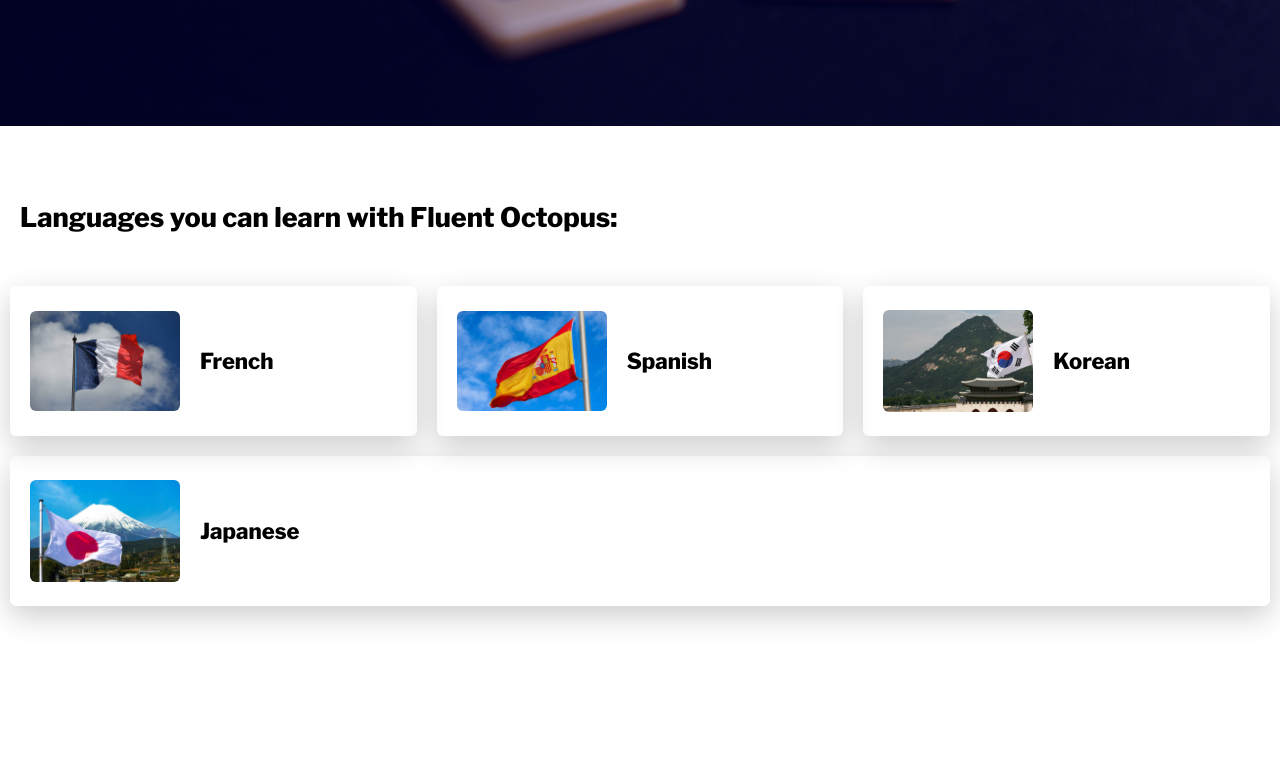
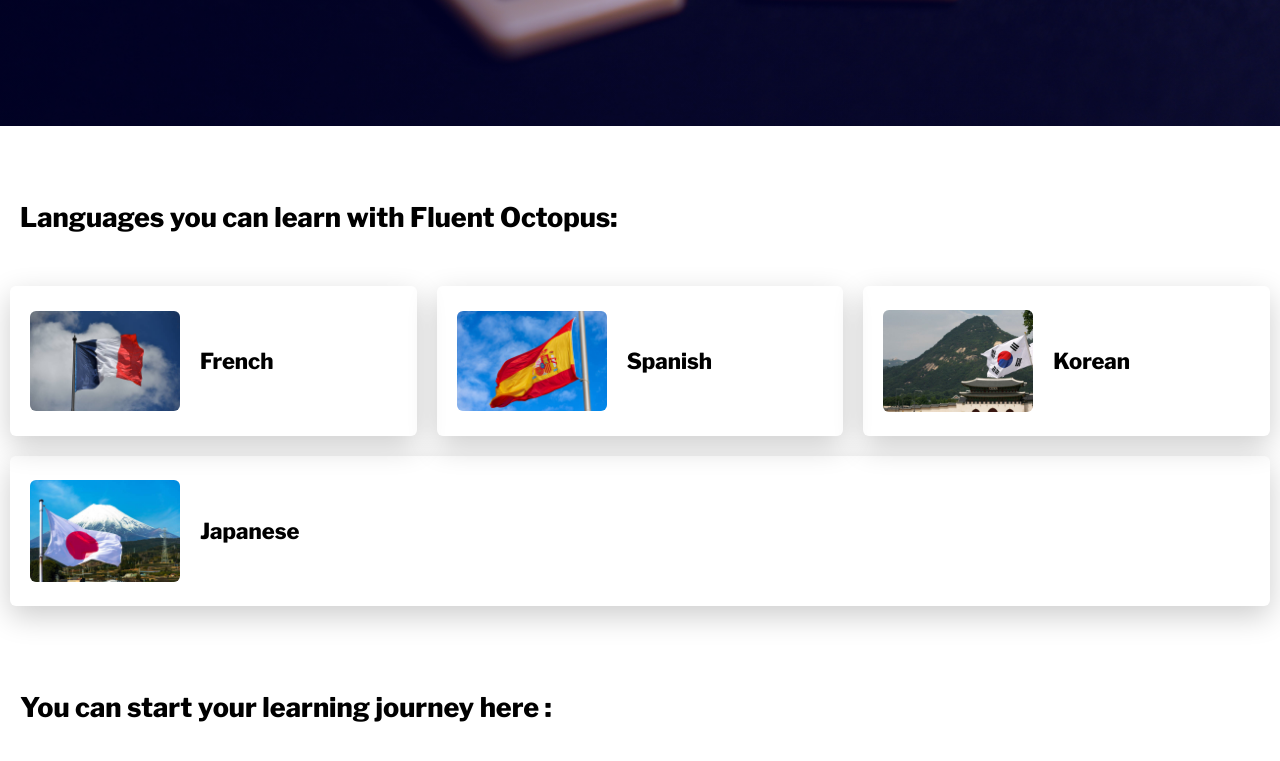
Before and after one commit to claire-olivier/Fluent-Octopus, a plain HTML site: page index.html in a window 1280 px wide. Shown: the part 492-1253 px from the top of the page. Before the commit the page ends 1163 px from the top, so only its background shows below. Drawn offline with nearby package versions, Linux system fonts and the light colour scheme; a script that the page names is missing.

Commit message:
Update index.html

```diff
--- a/index.html
+++ b/index.html
@@ -33,6 +33,7 @@
 	  <h3>Japanese</h3>
   </div>
 </div>
+	<h2> You can start your learning journey here : </h2>
 <div id="apply-section">
 	<div data-tf-live="01HTTTY6TF3XF81D3X05HH6KVJ"></div><script src="//embed.typeform.com/next/embed.js"></script>
 </div>
```
